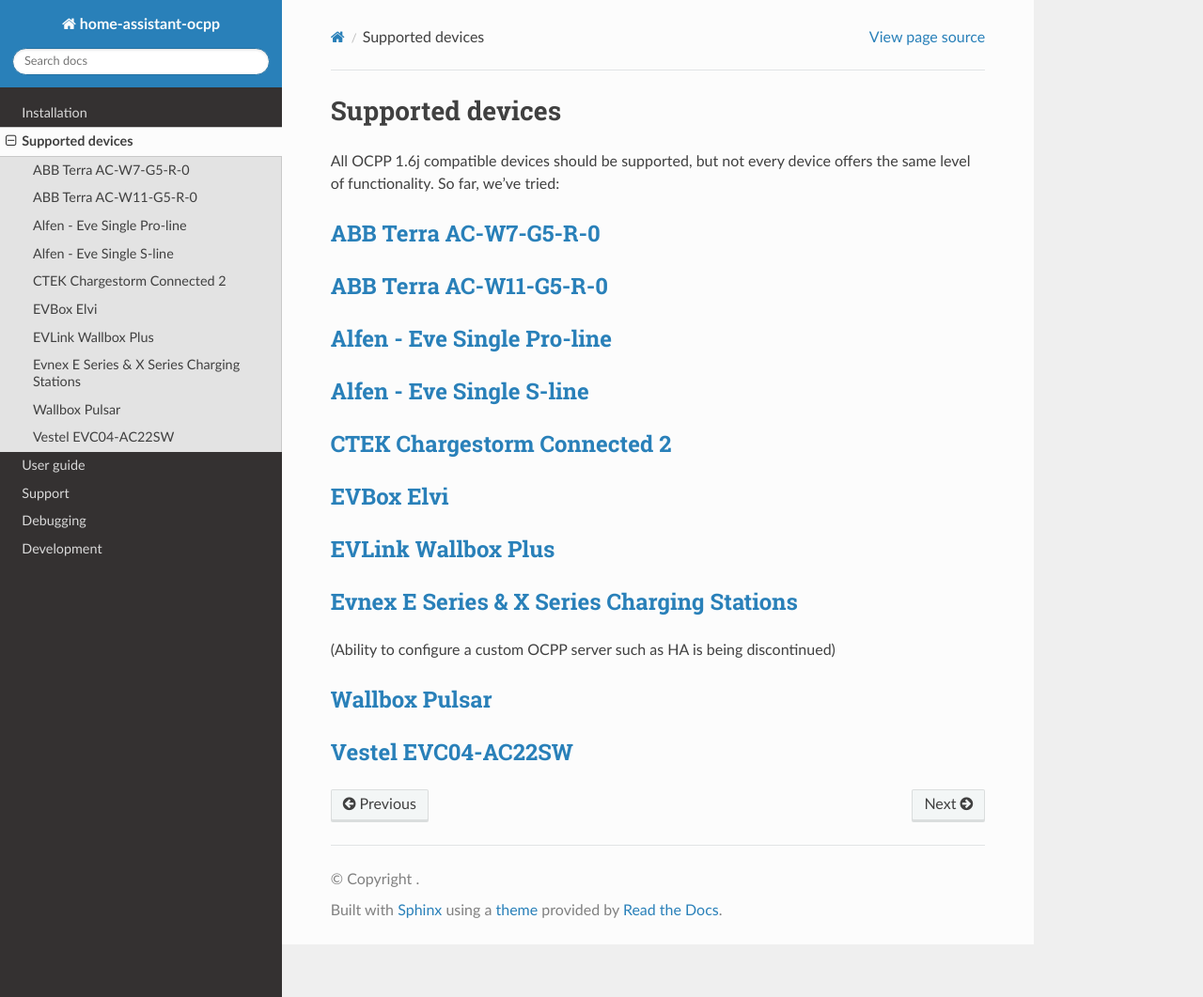
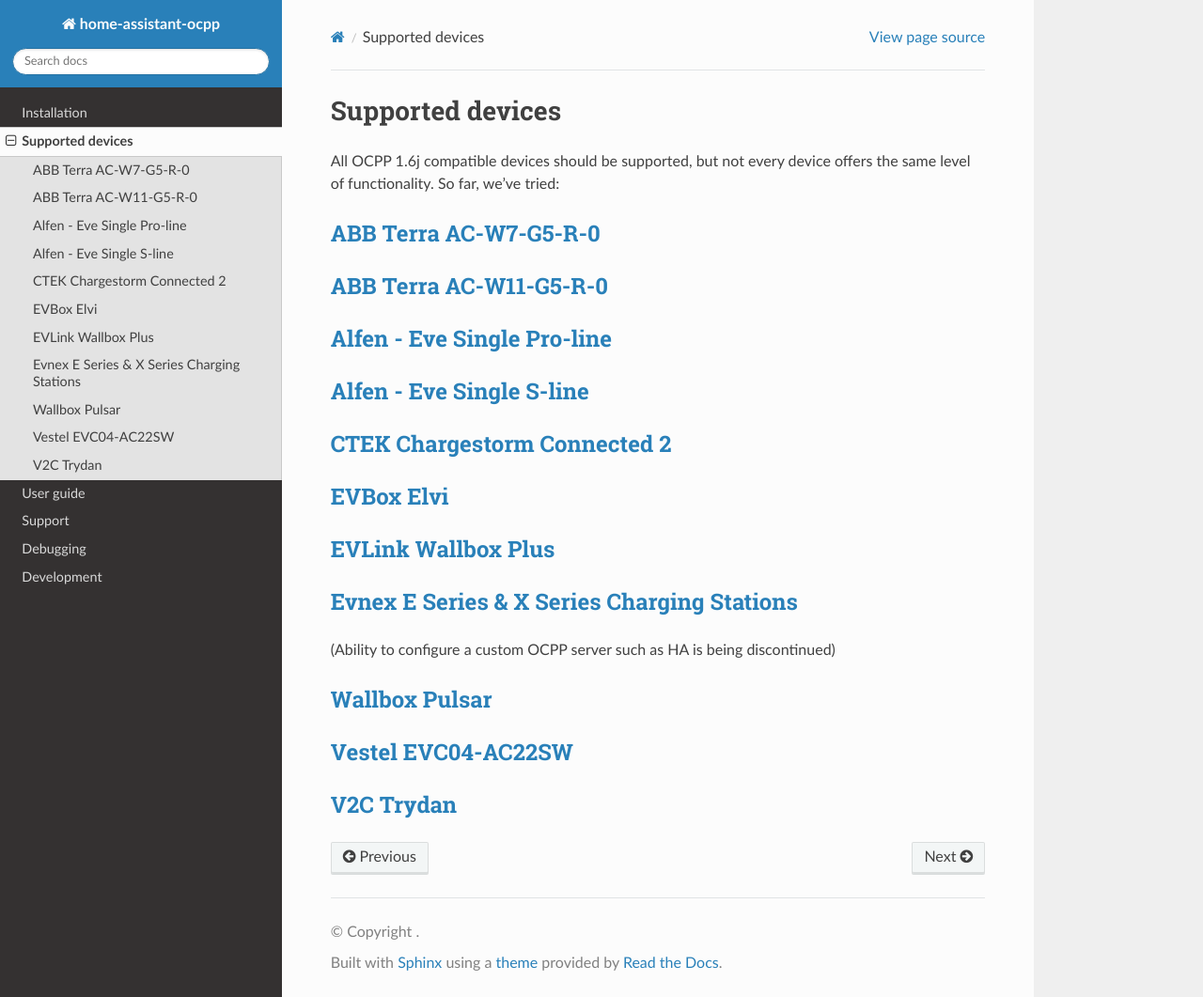
Before and after one commit to lbbrhzn/ocpp, a Sphinx documentation site: the page built from docs/supported-devices.md, in a window 1280 px wide and 1061 px high. Shown: the whole window at 94% size. Built offline with Sphinx 7.4.7 and the Read the Docs theme 2.0.0, drawn with Linux system fonts in a browser that asks for light colours.

Commit message:
Update new device
new device working and tested

```diff
--- a/docs/supported-devices.md
+++ b/docs/supported-devices.md
@@ -14,3 +14,4 @@
 (Ability to configure a custom OCPP server such as HA is being discontinued)
 ## [Wallbox Pulsar](https://wallbox.com/en_uk/wallbox-pulsar)
 ## [Vestel EVC04-AC22SW](https://www.vestel-echarger.com/EVC04_HomeSmart22kW.html)
+## [V2C Trydan](https://v2charge.com/trydan)
```
